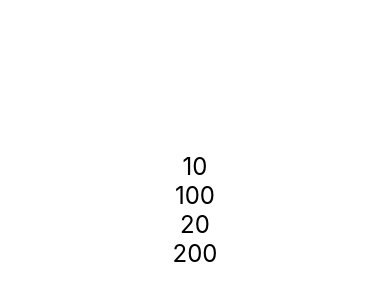
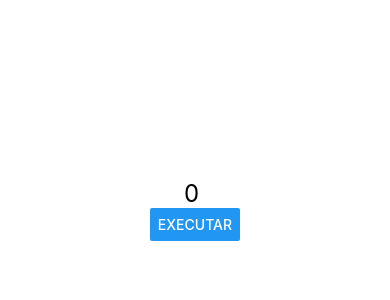
Before and after one commit to mahfreitas/ReactNative, a React Native app in the folder exercicios/: screen / in a window 390 px wide. Shown: the part 212-512 px from the top of the page. Built offline with nearby package versions, Linux system fonts and the light colour scheme.

Commit message:
comunicação indireta

```diff
--- a/exercicios/src/App.js
+++ b/exercicios/src/App.js
@@ -27,7 +27,8 @@
 //import PrimeiroBotao from './componentes/Botao'
 //import Contador from './componentes/Contador'
 //import Nome from './componentes/AlteraNome'
-import Dad from './componentes/direta/Pai'
+//import Dad from './componentes/direta/Pai'
+import Dad from './componentes/indireta/Pai'
 
 
 
@@ -85,7 +86,7 @@
     <View style={style.App}>
 
 
-        {/**Importei e estou instanciando o componente pai, e ele vai ter acesso ao componente filho */}
+        {/**Importei e estou instanciando o componente pai, e ele vai ter acesso ao componente filho, usei a  mesma tag  para comunicação direta e indireta */}
         <Dad></Dad>
 
 
--- /dev/null
+++ b/exercicios/src/componentes/indireta/Filho.js
@@ -0,0 +1,35 @@
+import React from 'react'
+import { Button } from 'react-native'
+
+// o componente filho vai receber as propriedades para calcular o valor aleatório e  também a referencia de uma função , depois vai devolver  para o componente pai (comunicação indireta) usando o parametro da função que ele recebeu
+
+export default ({ min , max , funcao } ) => {
+
+
+
+
+    function gerarNumero(min,max) {
+        const fator = max - min +1
+
+        return (parseInt(Math.random() * fator) + min)
+    }
+
+    return (
+        <>
+            <Button
+                title="Executar"
+                onPress={function () {
+                    const n = gerarNumero(min, max)
+                    funcao(n, " é o valor aleatório. ")
+                    console.warn(min, max)
+
+                }
+
+                }
+            />
+        </>
+    )
+}
+
+/* onpress esta recebendo uma função anonima que colona numa const n o valor recebido da função que gera um número aleatório e depois ele passa o valor n como parametro na chamada da função que recebeu por meio da comunicação direta do pai
+*/
--- /dev/null
+++ b/exercicios/src/componentes/indireta/Pai.js
@@ -0,0 +1,41 @@
+import React, { useState } from 'react'
+import { Text } from 'react-native'
+import Son from './Filho'
+import Estilo from '../estilo'
+
+export default props  => {
+
+     //para fazer a alteração na interface gráfica no momento certo useState
+     // a função da segunda posição do array deve ser usada para fazer a alteração da primeira posição, dessa maneira a interface gráfica será notificada no momento certo de fazer a atualização.
+    const [ texto, setTexto ] = useState('')// Idem num
+    const [num, setNum] = useState(0)// num é a variável que recebe as atualizações, ela que deve ser exibida no componente textutal
+
+
+    // quando o componente filho chamar essa função passando os valores como parametro, o função que esta na segunda posição do array que recebeu useState , é chamada e recebe um valor para alterar a primeira posição do array, que vai ser exibido na componente textual.
+
+    function exibirNumero(numero , texto) {
+        setNum(numero)
+        setTexto(texto)
+    }
+
+    // para receber informações do filho, é usado o conceito de Callback???
+    // o pai passa para o filho a referencia de uma função, e o filho vai chamar essa função passando como parametro a informação que ele quer devolver para o pai.
+    return (
+        <>
+            <Text style={Estilo.txtG}>{num} {texto}</Text>
+
+            <Son
+                min={1}
+                max={60}
+                funcao={exibirNumero}
+
+            />
+        </>
+    )
+}
+
+
+
+/**
+ * Constants are block-scoped, much like variables declared using the let keyword. The value of a constant can't be changed through reassignment (i.e. by using the assignment operator), and it can't be redeclared (i.e. through a variable declaration). However, if a constant is an object or array its properties or items can be updated or removed.
+ */
```
